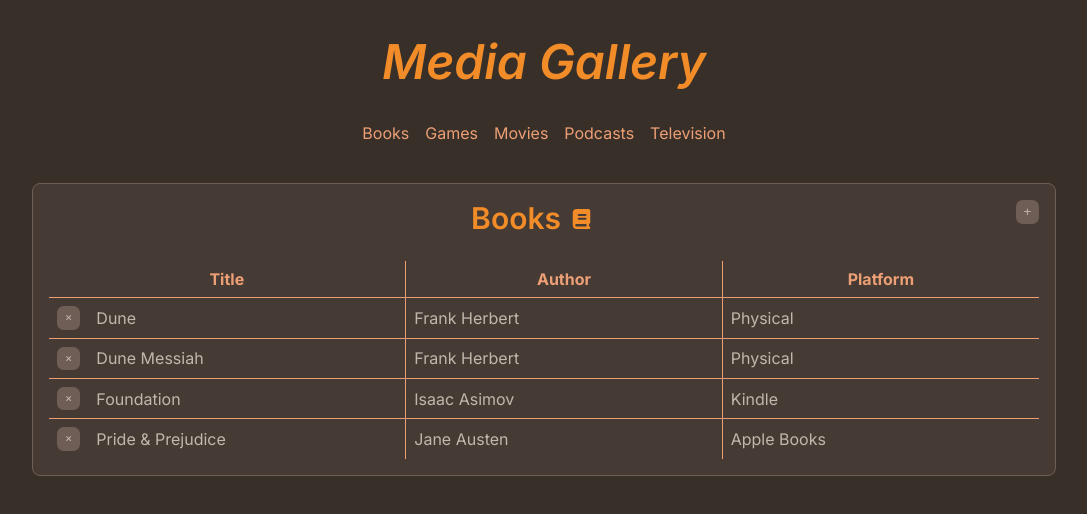
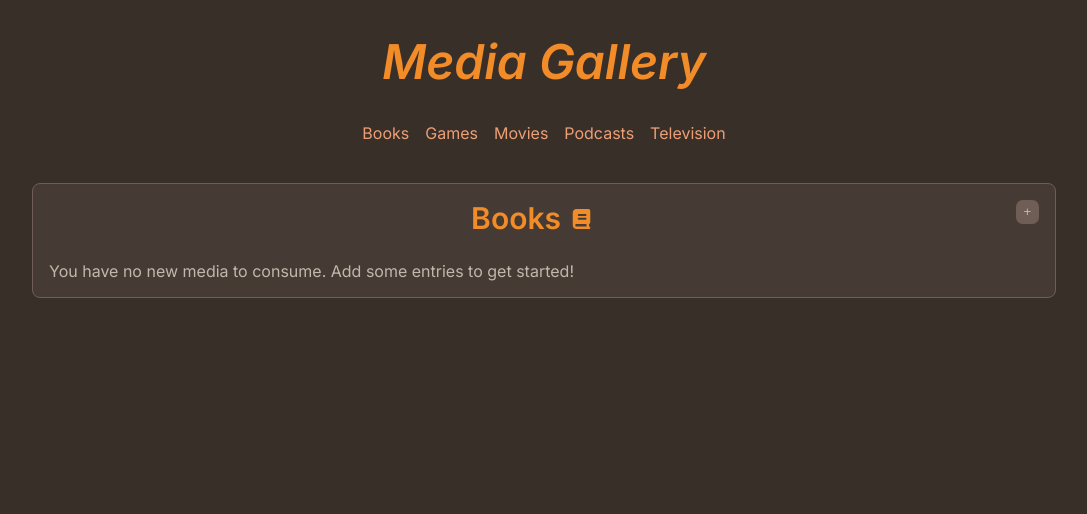
Before and after one commit to catpinhao/media-gallery, a Vue app: page / in a window 1280 px wide. Shown: the top 514 px of the page, without its empty margins (96-1183 px from the left). Built offline with nearby package versions, Linux system fonts and the light colour scheme.

Commit message:
Read and write to localStorage

```diff
--- a/src/App.vue
+++ b/src/App.vue
@@ -14,9 +14,18 @@
 import Header from './components/Header.vue';
 import Navigation from './components/Navigation.vue';
 import TableContainer from './components/TableContainer.vue';
-import { ref } from 'vue';
+import { ref, onMounted } from 'vue';
 
-const mediaType = ref('Books');
+const mediaType = ref('Books'); // default
+const media = ref([]);
+
+onMounted(() => {
+  const savedMedia = JSON.parse(localStorage.getItem('media-gallery'));
+
+  if (savedMedia) {
+    media.value = savedMedia;
+  }
+});
 
 const handleNavClick = (dataType) => {
   mediaType.value = dataType;
@@ -24,61 +33,18 @@ const handleNavClick = (dataType) => {
 
 const handleAddEntry = (mediaData) => {
   media.value.push(mediaData);
+
+  saveToLocalStorage();
 };
 
 const handleDeleteEntry = (title) => {
   const idxToRemove = media.value.findIndex((entry => entry.title === title));
   media.value.splice(idxToRemove, 1);
+
+  saveToLocalStorage();
 };
 
-const media = ref([
-  {
-    mediaType: 'Books',
-    title: 'Dune',
-    author: 'Frank Herbert',
-    platform: 'Physical'
-  },
-  {
-    mediaType: 'Books',
-    title: 'Dune Messiah',
-    author: 'Frank Herbert',
-    platform: 'Physical'
-  },
-  {
-    mediaType: 'Books',
-    title: 'Foundation',
-    author: 'Isaac Asimov',
-    platform: 'Kindle'
-  },
-  {
-    mediaType: 'Books',
-    title: 'Pride & Prejudice',
-    author: 'Jane Austen',
-    platform: 'Apple Books'
-  },
-  {
-    mediaType: 'Games',
-    title: 'Clair Obscur: Expedition 33',
-    platform: 'Playstation 5',
-    format: 'Digital'
-  },
-  {
-    mediaType: 'Games',
-    title: 'Mario Kart World',
-    platform: 'Nintendo Switch 2',
-    format: 'Physical'
-  },
-  {
-    mediaType: 'Movies',
-    title: 'Se7en',
-    year: '1995',
-    platform: 'Netflix'
-  },
-  {
-    mediaType: 'Television',
-    title: 'The Sopranos',
-    year: '1999',
-    platform: 'Netflix'
-  }
-]);
+const saveToLocalStorage = () => {
+  localStorage.setItem('media-gallery', JSON.stringify(media.value));
+};
 </script>
--- a/src/components/AddEntry.vue
+++ b/src/components/AddEntry.vue
@@ -53,8 +53,8 @@
 
         <div class="form-control" v-if="media == 'Movies' || media == 'Television'">
           <label for="year">Year</label>
-          <input type="number" id="year" placeholder="Enter the release year" v-model="year" />
-          <span class="error-message error-year" v-if="error && !year">Please choose a year.</span>
+          <input type="number" id="year" placeholder="Enter the release year" min="1888" max="2025" v-model="year" />
+          <span class="error-message error-year" v-if="error && !year">Please choose a year between 1888 and now.</span>
         </div>
 
         <div class="form-control" v-if="media">
@@ -140,5 +140,4 @@ const onSubmit = () => {
   emit('addEntry', prunedMediaData);
   onClose();
 };
-
 </script>
```
